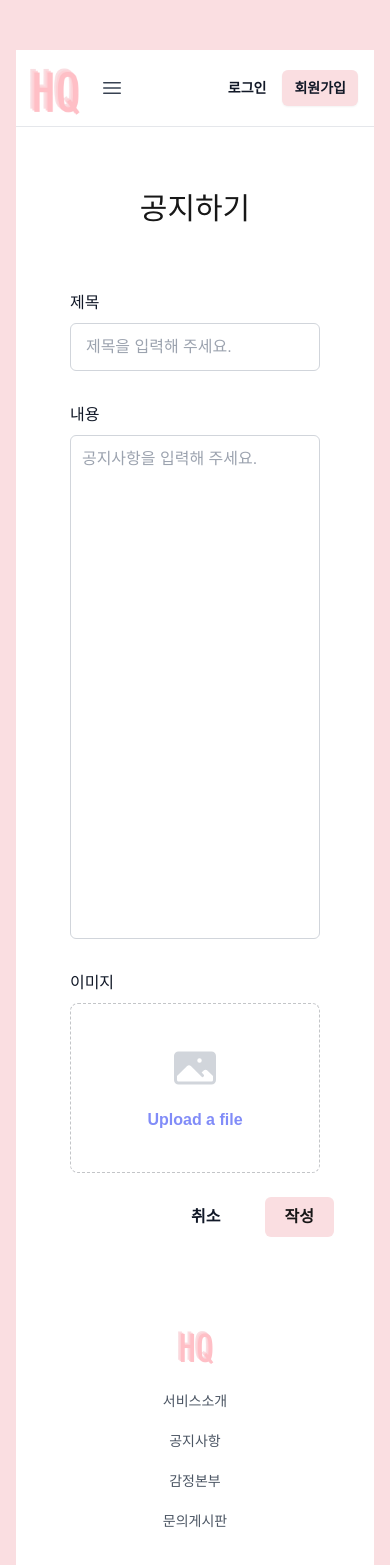
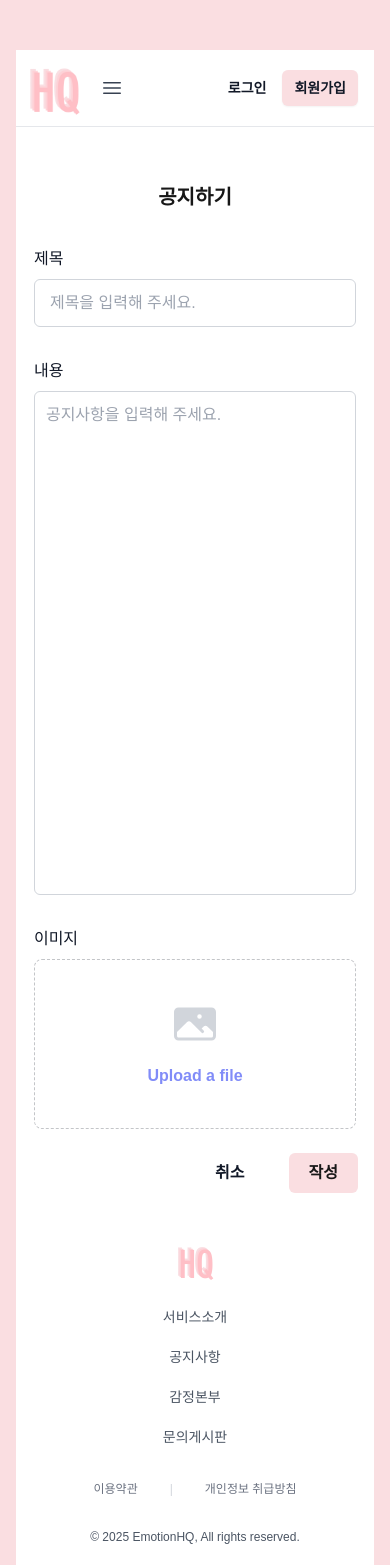
Before and after one commit to gjtjdwl/insideout-front, a Next.js app: page /boards/create/1 in a window 390 px wide. Shown: the top 1565 px of the page. Built offline with nearby package versions, Linux system fonts and the light colour scheme.

Commit message:
style : 게시판 맥스너비 지정정

```diff
--- a/app/(header)/boards/create/[boardName]/page.tsx
+++ b/app/(header)/boards/create/[boardName]/page.tsx
@@ -102,13 +102,14 @@ const WriteBoard = () => {
   return (
     <div>
       <div className="bg-customPink px-4 sm:px-[50px]">
-        <div className="items-center bg-white w-full p-10">
-          <div className="flex flex-col items-center justify-center">
-            <div className="text-3xl p-6">{topic}</div>
+        <div className="flex justify-center items-center bg-white w-full md:p-10 min-h-[50vh]">
+          <div className="max-w-[1200px] w-full">
+            <div className="flex flex-col justify-center items-center mt-10 ">
+              <div className="text-xl md:text-3xl font-semibold m-4 md:m-6">{topic}</div>
               <div className="w-full">
                 <form className="">
-                <div className="space-y-12 flex justify-center">
-                  <div className="w-[90%] mt-10 grid grid-cols-1 gap-x-6 gap-y-8 sm:grid-cols-2">
+                  <div className="flex justify-center ">
+                    <div className="w-[90%] mt-5 md:mt-10 grid grid-cols-1 gap-x-6 gap-y-8 sm:grid-cols-2">
                       <div className="sm:col-span-full ">
                         <label
                           htmlFor="title"
@@ -216,7 +217,7 @@ const WriteBoard = () => {
                       </div>
                     </div>
                   </div>
-                <div className="mt-6 flex items-center justify-end gap-x-6">
+                  <div className="mt-6 mr-4 flex items-center justify-end gap-x-6">
                     <button
                       type="button"
                       onClick={() => router.back()}
@@ -238,6 +239,7 @@ const WriteBoard = () => {
           </div>
         </div>
       </div>
+    </div>
   );
 };
 
--- a/app/(header)/boards/inquiry/layout.tsx
+++ b/app/(header)/boards/inquiry/layout.tsx
@@ -19,7 +19,7 @@ export default function InquiryLayout({
 
   return (
     <div className="bg-customPink px-4 sm:px-[50px]">
-      <div className="items-center flex justify-center bg-white w-full p-10">
+      <div className="items-center flex justify-center bg-white w-full p-10 min-h-[50vh]">
         <div className="max-w-[1200px] w-full">
           <div className="flex items-center justify-between p-4 border-b">
             <div
--- a/app/(header)/boards/notice/layout.tsx
+++ b/app/(header)/boards/notice/layout.tsx
@@ -23,7 +23,8 @@ export default function InquiryLayout({
 
   return (
     <div className="bg-customPink px-4 sm:px-[50px]">
-      <div className="items-center bg-white w-full p-10 min-h-[50vh]">
+      <div className="flex justify-center items-center bg-white w-full p-10 min-h-[50vh]">
+        <div className="max-w-[1200px] w-full">
           <div className="flex items-center justify-between p-4 border-b">
             <div
               className="font-bold text-xl md:text-3xl"
@@ -47,5 +48,6 @@ export default function InquiryLayout({
           <div className="flex">{children}</div>
         </div>
       </div>
+    </div>
   );
 }
```
Lines whose indentation alone changed are shown as unchanged.
